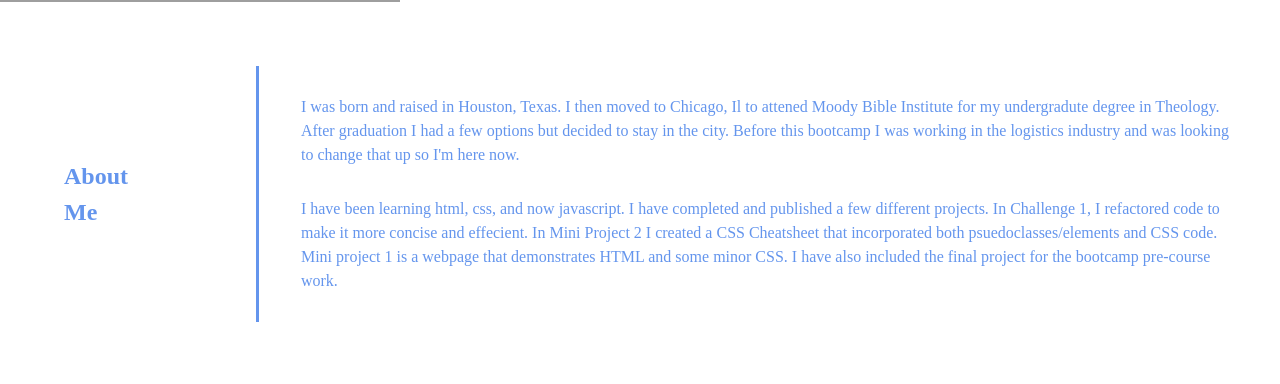
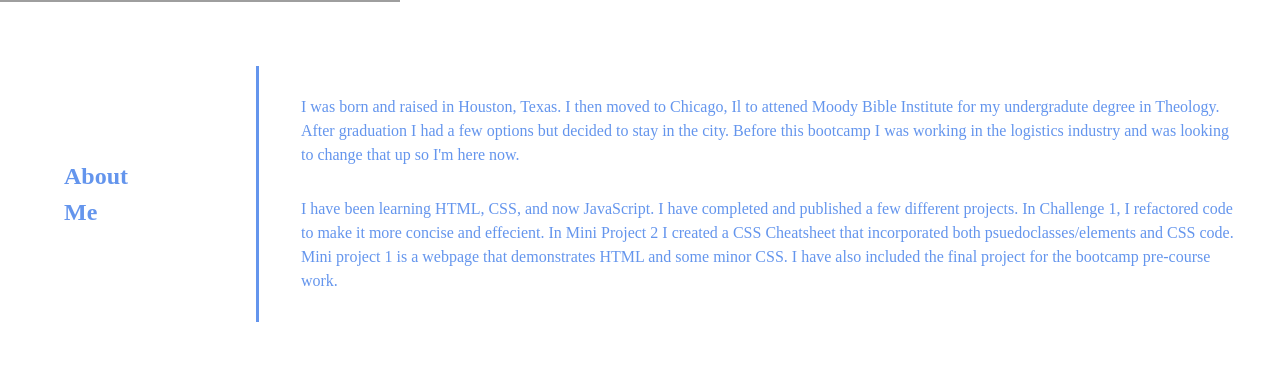
Before and after one commit to jmruiz96/Challenge2, a plain HTML site: page index.html in a window 1280 px wide. Shown: the part 365-749 px from the top of the page. Drawn offline with Linux system fonts and the light colour scheme; grey boxes are pictures that could not be loaded.

Commit message:
just cuz

```diff
--- a/assets/CSS/style.css
+++ b/assets/CSS/style.css
@@ -79,8 +79,6 @@ h2 {
     justify-content: start;
     margin: 5%;
     padding-right: 5%;
-    text-size-adjust: ;
-
 }
 
 h2 div {
--- a/index.html
+++ b/index.html
@@ -41,7 +41,7 @@
             <h2> About Me </h2>
                     <div>
                         <p> I was born and raised in Houston, Texas. I then moved to Chicago, Il to attened Moody Bible Institute for my undergradute degree in Theology. After graduation I had a few options but decided to stay in the city. Before this bootcamp I was working in the logistics industry and was looking to change that up so I'm here now.</p>
-                        <p> I have been learning html, css, and now javascript. I have completed and published a few different projects. In Challenge 1, I refactored code to make it more concise and effecient. In Mini Project 2 I created a CSS Cheatsheet that incorporated both psuedoclasses/elements and CSS code. Mini project 1 is a webpage that demonstrates HTML and some minor CSS. I have also included the final project for the bootcamp pre-course work.      </p>
+                        <p> I have been learning HTML, CSS, and now JavaScript. I have completed and published a few different projects. In Challenge 1, I refactored code to make it more concise and effecient. In Mini Project 2 I created a CSS Cheatsheet that incorporated both psuedoclasses/elements and CSS code. Mini project 1 is a webpage that demonstrates HTML and some minor CSS. I have also included the final project for the bootcamp pre-course work.      </p>
                     </div>
                     </section>
         <section id="work" id="resize">
```
